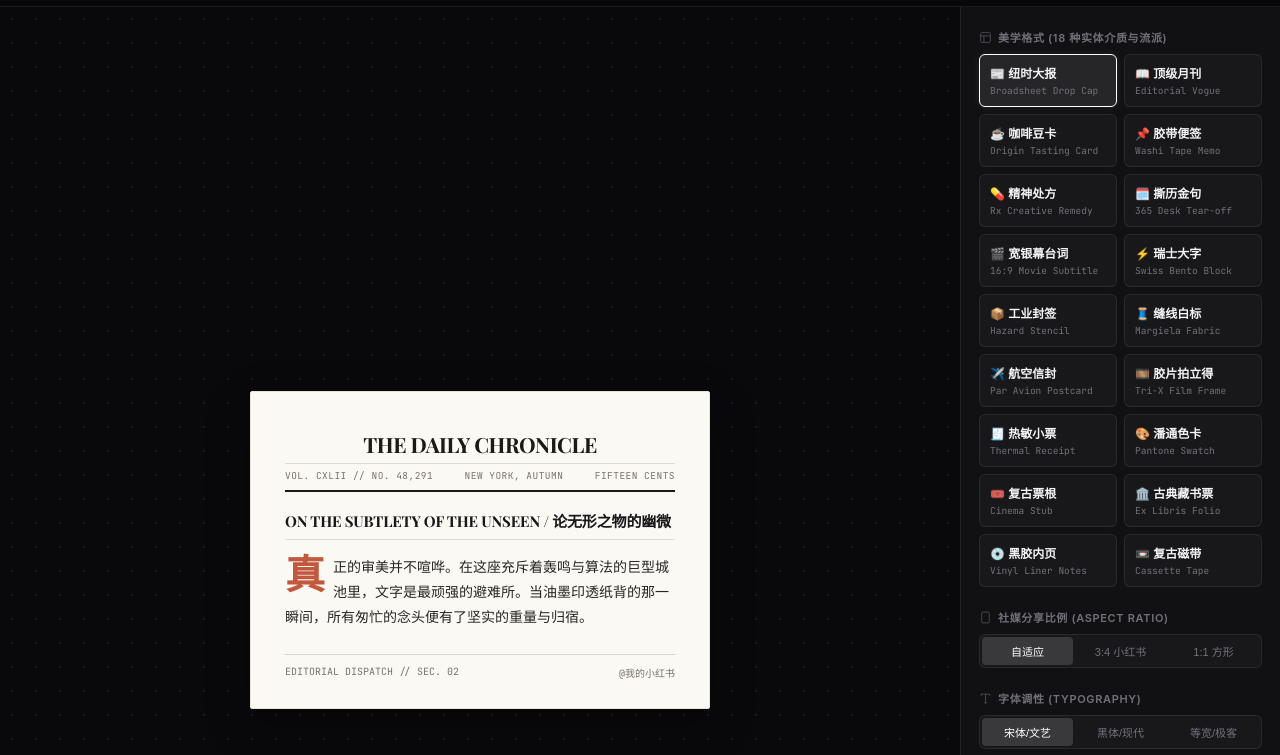
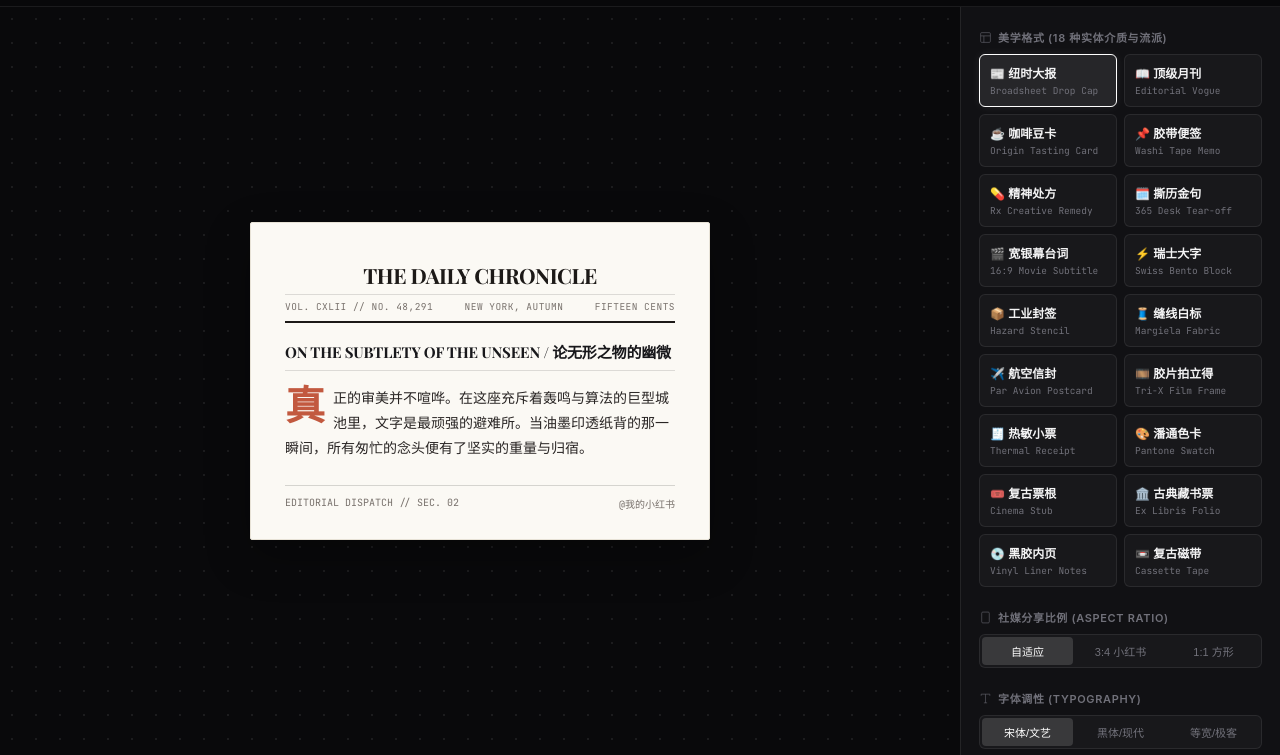
Before and after one commit to JIAFENG123/typecard, a plain HTML site: page index.html in a window 1280 px wide. Shown: the part 45-800 px from the top of the page. Drawn offline with nearby package versions, Linux system fonts and the light colour scheme; a web font is replaced by a local one.

Commit message:
fix(layout): strict window viewport lock, left stage fixed, right sidebar independent scroll

```diff
--- a/index.html
+++ b/index.html
@@ -30,14 +30,19 @@
       padding: 0;
     }
 
+    html, body {
+      height: 100%;
+      height: 100vh;
+      overflow: hidden !important;
+      margin: 0;
+      padding: 0;
+    }
     body {
       background-color: var(--bg);
       color: var(--text-primary);
       font-family: var(--font-sans);
-      min-height: 100vh;
       display: flex;
       flex-direction: column;
-      overflow-x: hidden;
       user-select: none;
       -webkit-user-select: none;
       -webkit-font-smoothing: antialiased;
@@ -46,6 +51,7 @@
     /* Top Navigation Header */
     header {
       height: 52px;
+      flex-shrink: 0;
       padding: 0 20px;
       display: flex;
       align-items: center;
@@ -161,6 +167,7 @@
     /* 3D Stage */
     .canvas-stage {
       flex: 1;
+      height: 100%;
       display: flex;
       align-items: center;
       justify-content: center;
@@ -1490,6 +1497,10 @@
     }
     .sidebar {
       width: 320px;
+      flex-shrink: 0;
+      height: 100%;
+      max-height: 100%;
+      box-sizing: border-box;
       background: var(--surface);
       border-left: 1px solid var(--border);
       padding: 22px 18px;
```
